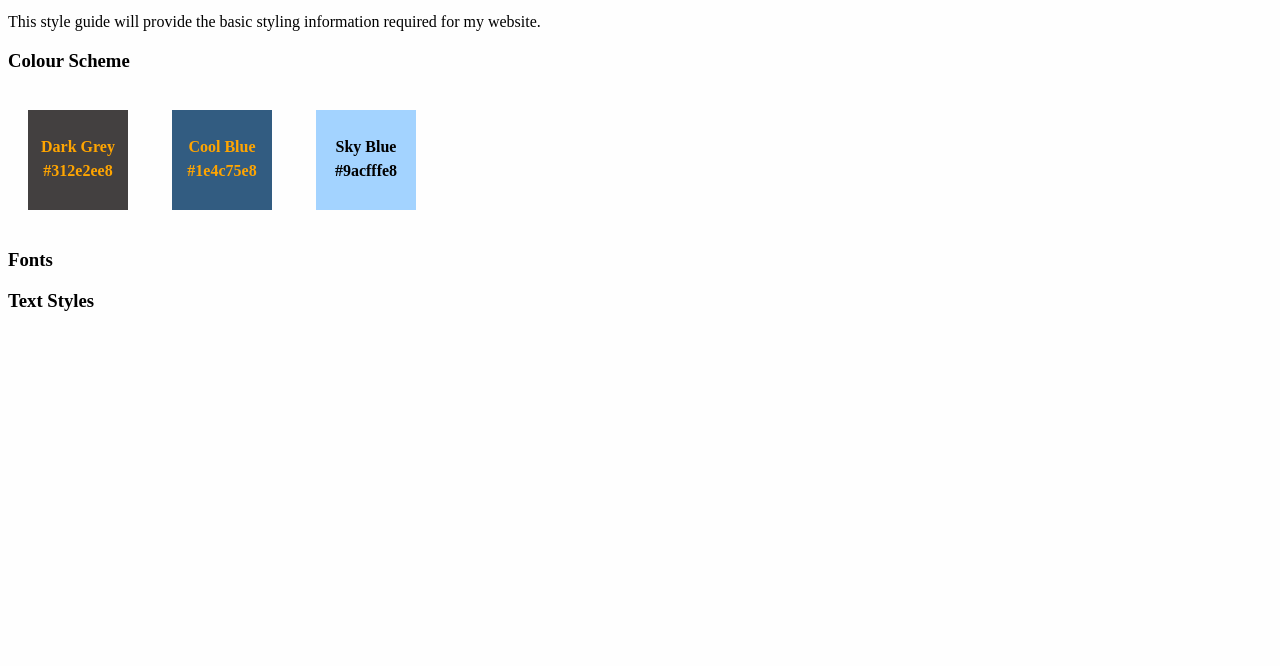
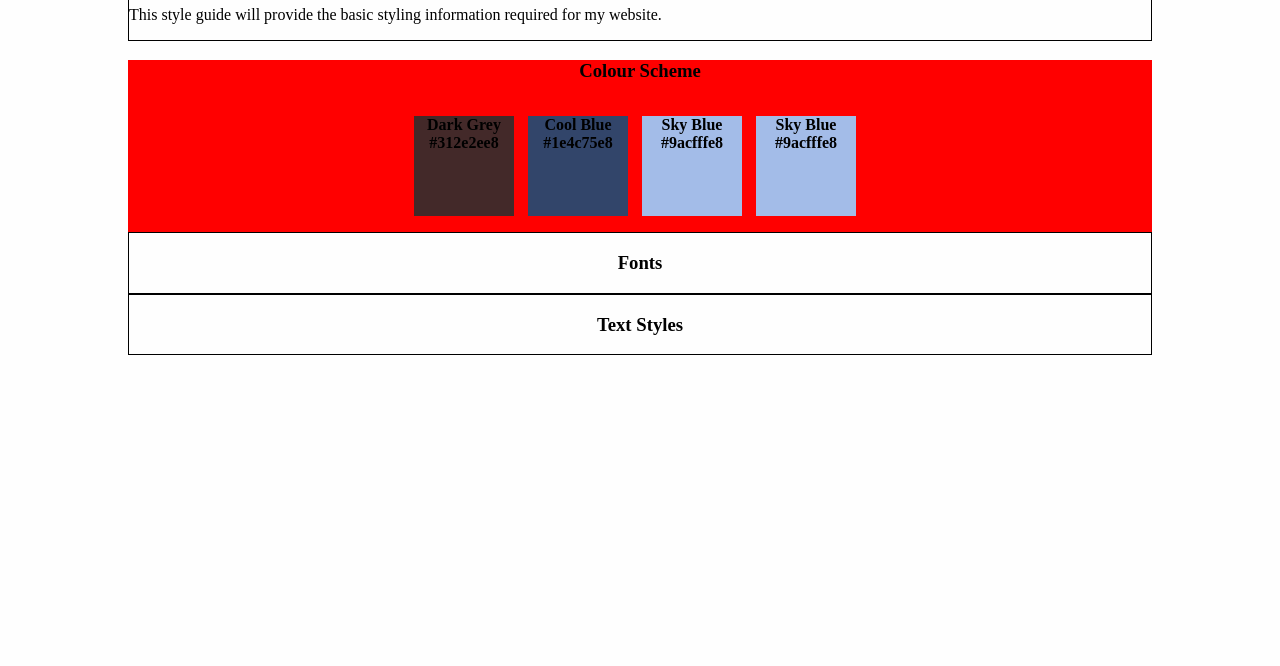
Before and after one commit to CH-MinuteMaker/Project-6---Style-Guide, a plain HTML site: page index.html in a window 1280 px wide. Shown: the part 134-800 px from the top of the page. Drawn offline with Linux system fonts and the light colour scheme.

Commit message:
finally centered the colour boxes

```diff
--- a/index.html
+++ b/index.html
@@ -23,10 +23,11 @@
         <p>This style guide will provide the basic styling information required for my website.</p>
     </section>
 
-    <section class="section">
+    <section class="colour">
         <h3 class="section_heading" id="colours">Colour Scheme</h3>
             <p class="colorbox" id="darkgrey">Dark Grey<br>#312e2ee8</p>
             <p class="colorbox" id="coolblue">Cool Blue <br>#1e4c75e8</p>
+            <p class="colorbox" id="skyblue">Sky Blue <br>#9acfffe8</p>
             <p class="colorbox" id="skyblue">Sky Blue <br>#9acfffe8</p>
     </section>
 
--- a/style.css
+++ b/style.css
@@ -1,5 +1,6 @@
 body {
     background-color: rgba(254, 254, 254, 0.91);
+    margin: 0 10%;;
 }
 
 /* Header elements */
@@ -13,6 +14,10 @@ h1 {
     margin-bottom: 10px;
     width: 100%;
     font-size: 60px;
+}
+
+h3 {
+    text-align: center;
 }
 
 /*Navbar */
@@ -49,48 +54,36 @@ nav a:hover {
 
 /* Sections */
 
+.section {
+    border: 1px solid black;
+}
+
 /* Colours */
+
+.colour {
+    background-color: red;
+    width: 100%;
+    text-align: center;
+}
 
 .colorbox {
     font-weight: 900;
-    color: orange;
+    width: 100px;
+    height: 100px;
+    margin-right: 10px;
+    display: inline-block;
 }
 
 #darkgrey {
     background-color: #312e2ee8;
-    display: inline-block;
-    height: 100px;
-    width: 100px;
-    text-align: center;
-    box-sizing: border-box;
-    padding-top: 25px;
-    margin: 20px;
-    line-height: 1.5;
 }
 
 #coolblue {
     background-color: #1e4c75e8;
-    display: inline-block;
-    height: 100px;
-    width: 100px;
-    text-align: center;
-    box-sizing: border-box;
-    padding-top: 25px;
-    margin: 20px;
-    line-height: 1.5;
 }
 
 #skyblue {
     background-color: #9acfffe8;
-    display: inline-block;
-    height: 100px;
-    width: 100px;
-    text-align: center;
-    box-sizing: border-box;
-    padding-top: 25px;
-    margin: 20px;
-    line-height: 1.5;
-    color: #000;
 }
 
 /* Footer */
```
